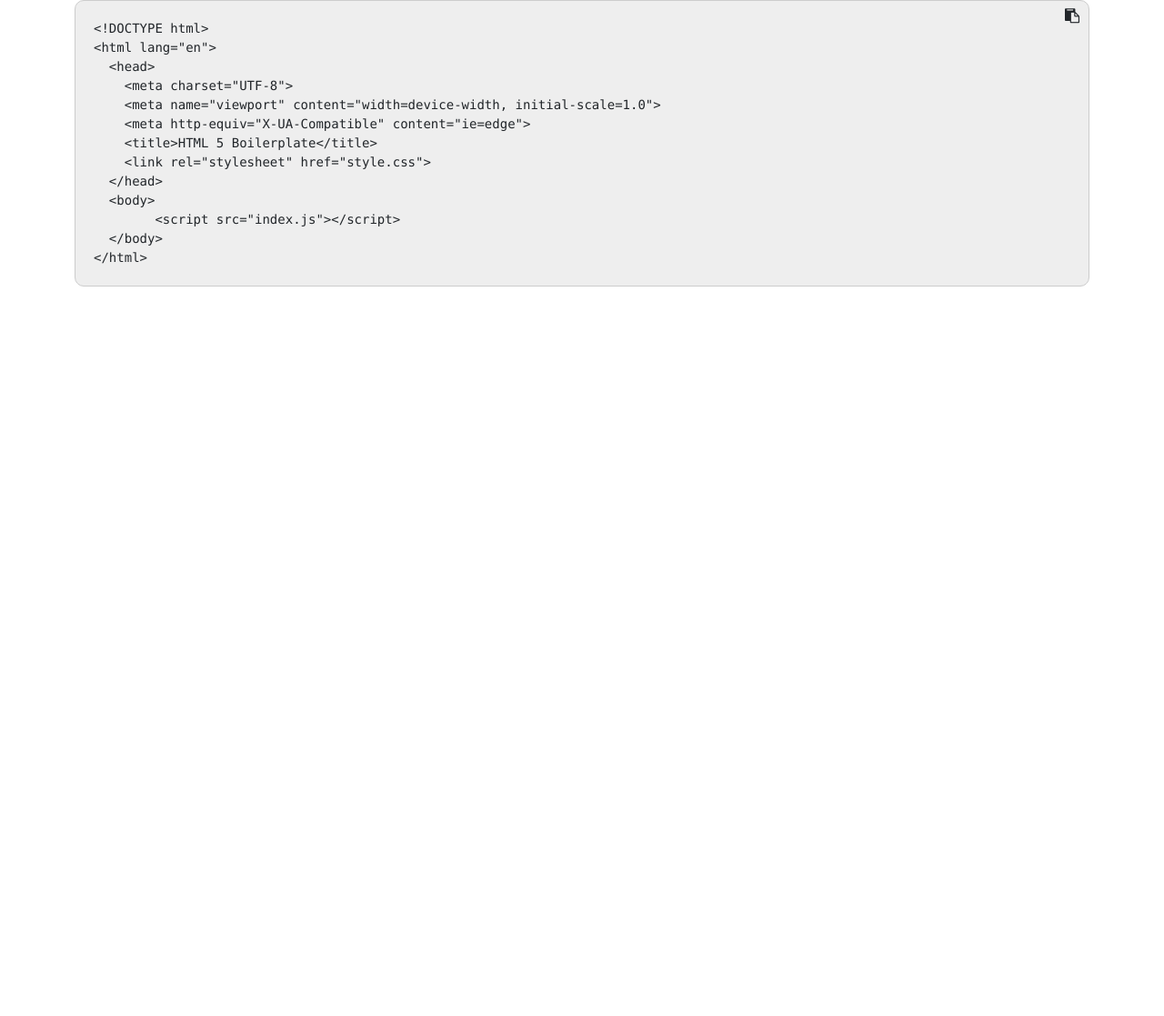
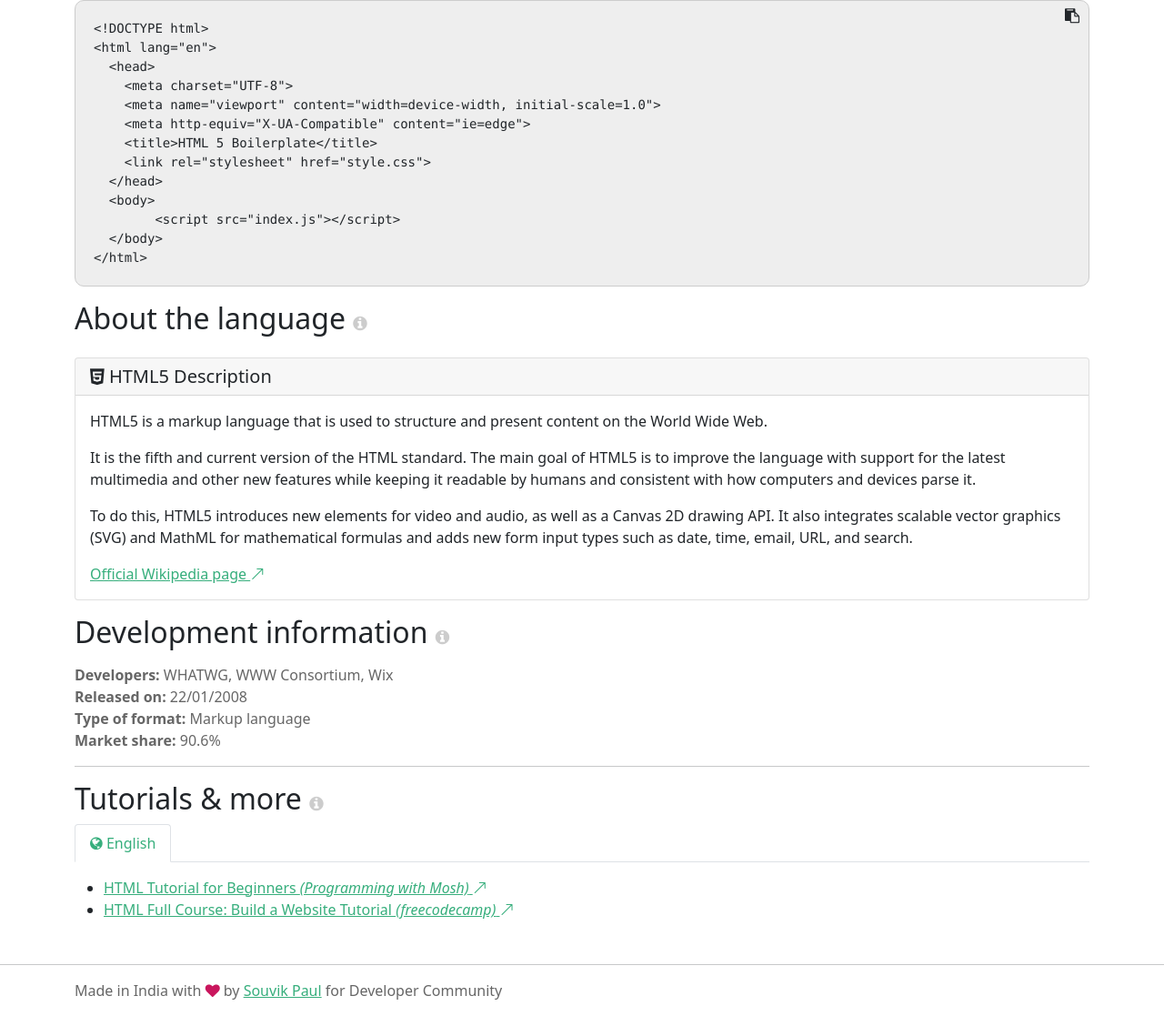
Before and after one commit to souvikpauldev/boilerplateworld, a plain HTML site: page language/html5.html in a window 1280 px wide. Shown: the part 237-1354 px from the top of the page at 91% size. Before the commit the page ends 800 px from the top, so only its background shows below. Drawn offline with nearby package versions, Linux system fonts and the light colour scheme.

Commit message:
ui update for content page

```diff
--- a/css/styles.css
+++ b/css/styles.css
@@ -27,3 +27,18 @@ code {
 .copy-btn:focus{
     box-shadow: 0px 0px 0px;
 }
+
+.fa-info-circle{
+    color: #ccc;
+    cursor: pointer;
+}
+.fa-info-circle:hover{
+    color: #666;
+}
+
+.nav-item .active {
+    color: #36AE7C !important;
+}
+.nav-item .nav-link {
+    color: #666;
+}
--- a/index.html
+++ b/index.html
@@ -45,7 +45,5 @@
     <script src="https://cdn.jsdelivr.net/npm/bootstrap@5.1.3/dist/js/bootstrap.min.js" integrity="sha384-QJHtvGhmr9XOIpI6YVutG+2QOK9T+ZnN4kzFN1RtK3zEFEIsxhlmWl5/YESvpZ13" crossorigin="anonymous"></script>
     <!-- jquery cdn -->
     <script src="https://code.jquery.com/jquery-3.6.0.min.js" integrity="sha256-/xUj+3OJU5yExlq6GSYGSHk7tPXikynS7ogEvDej/m4=" crossorigin="anonymous"></script>
-    <!-- prettify js -->
-    <script src="https://cdn.jsdelivr.net/gh/google/code-prettify@master/loader/run_prettify.js?skin=default"></script>
   </body>
 </html>
--- a/language/html5.html
+++ b/language/html5.html
@@ -36,15 +36,15 @@
 
     <main class="container" style="padding-top: 70px;">
       <!-- upper area -->
-      <h2 class="text-center mt-3">HTML5 Boilerplate</h2>
-      <p class="text-center"><a href="#"><span class="badge rounded-pill bg-danger">#language</span></a></p>
-      <p class="text-center" style="color: #666;">
+      <h2 class=" mt-3">HTML5 Boilerplate</h2>
+      <p class=""><a href="#"><span class="badge rounded-pill bg-danger">#language</span></a></p>
+      <p class="" style="color: #666;">
           No more strugling for finding boilerplate codes.<br>
           <b>Just copy, paste &amp; go!</b>
       </p>
 
-      <!-- content area -->
-        <pre class="mt-3"><button class="btn copy-btn" data-bs-toggle="tooltip" data-bs-placement="left" title="Copy code" onclick="copyCode('html5-boiperplate')"><i class="fa fa-clipboard"></i></button><div style="width: 100%; overflow-x: scroll; padding: 20px 0px 20px 0px;"><code id="html5-boilerplate">&lt;!DOCTYPE html&gt;
+      <!-- code area -->
+        <pre class="mt-3"><button class="btn copy-btn" title="Copy code" onclick="copyCode('html5-boiperplate')"><i class="fa fa-clipboard"></i></button><div style="width: 100%; overflow-x: scroll; padding: 20px 0px 20px 0px;"><code id="html5-boilerplate">&lt;!DOCTYPE html&gt;
 &lt;html lang="en"&gt;
   &lt;head&gt;
     &lt;meta charset="UTF-8"&gt;
@@ -57,7 +57,53 @@
 	&lt;script src="index.js">&lt;/script&gt;
   &lt;/body&gt;
 &lt;/html&gt;</code></div></pre>
+
+    <h2>About the language&nbsp;<i class="fa fa-info-circle" style="font-size: 18px;" data-bs-toggle="tooltip" data-bs-placement="bottom" title="The description is written & paraphrased by GPT-3"></i></h2>
+    <!-- content area -->
+    <div class="card mt-4">
+      <h5 class="card-header"><i class="fa fa-html5"></i>&nbsp;HTML5 Description</h5>
+      <div class="card-body">
+        <div class="card-text">
+            <p>HTML5 is a markup language that is used to structure and present content on the World Wide Web.</p>
+            <p>It is the fifth and current version of the HTML standard. The main goal of HTML5 is to improve the language with support for the latest multimedia and other new features while keeping it readable by humans and consistent with how computers and devices parse it. </p>
+            <p>To do this, HTML5 introduces new elements for video and audio, as well as a Canvas 2D drawing API. It also integrates scalable vector graphics (SVG) and MathML for mathematical formulas and adds new form input types such as date, time, email, URL, and search.</p>
+
+            <a href="https://en.wikipedia.org/wiki/HTML5" target="_blank">Official Wikipedia page&nbsp;<i class="bi bi-arrow-up-right"></i></a>
+        </div>
+      </div>
+    </div>
+    <!-- developer information -->
+    <h2 class="mt-3">Development information&nbsp;<i class="fa fa-info-circle" style="font-size: 18px;" data-bs-toggle="tooltip" data-bs-placement="bottom" title="The information is verified by @boilerplateworld"></i></h2>
+    <p class="mt-3" style="color: #666;">
+        <b>Developers:</b>&nbsp;WHATWG, WWW Consortium, Wix<br>
+        <b>Released on:</b>&nbsp;22/01/2008<br>
+        <b>Type of format:</b>&nbsp;Markup language<br>
+        <b>Market share:</b>&nbsp;90.6%<br>
+    </p>
+    <hr>
+    <!-- tutorials -->
+    <h2 class="mt-3">Tutorials &amp; more&nbsp;<i class="fa fa-info-circle" style="font-size: 18px;" data-bs-toggle="tooltip" data-bs-placement="bottom" title="Tutorials are verified by @boilerplateworld"></i></h2>
+
+    <ul class="nav nav-tabs" id="myTab" role="tablist">
+      <li class="nav-item" role="presentation">
+        <button class="nav-link active" id="home-tab" data-bs-toggle="tab" data-bs-target="#en" type="button" role="tab" aria-controls="home" aria-selected="true"><i class="fa fa-globe"></i>&nbsp;English</button>
+      </li>
+    </ul>
+    <div class="tab-content" id="myTabContent">
+        <div class="tab-pane fade show active pt-3 pb-3" id="en" role="tabpanel" aria-labelledby="home-tab">
+            <ul>
+                <li><a href="https://www.youtube.com/watch?v=qz0aGYrrlhU" target="_blank">HTML Tutorial for Beginners <i>(Programming with Mosh)</i>&nbsp;<i class="bi bi-arrow-up-right"></i></a></li>
+                <li><a href="https://www.youtube.com/watch?v=qz0aGYrrlhU" target="_blank">HTML Full Course: Build a Website Tutorial <i>(freecodecamp)</i>&nbsp;<i class="bi bi-arrow-up-right"></i></a></li>
+            </ul>
+        </div>
+    </div>
     </main>
+    <hr>
+    <footer>
+        <div class="container">
+            <p style="color: #666;">Made in India with <i class="fa fa-heart" style="color: #C9165D;"></i> by <a href="https://twitter.com/thesouvikpaul" target="_blank">Souvik Paul</a> for Developer Community</p>
+        </div>
+    </footer>
 
     <!-- bootstrap js cdn -->
     <script src="https://cdn.jsdelivr.net/npm/@popperjs/core@2.10.2/dist/umd/popper.min.js" integrity="sha384-7+zCNj/IqJ95wo16oMtfsKbZ9ccEh31eOz1HGyDuCQ6wgnyJNSYdrPa03rtR1zdB" crossorigin="anonymous"></script>
@@ -76,7 +122,7 @@
             $(".copy-btn").html('<i class="bi bi-check2-circle" style="color: green;"></i>');
             setTimeout(function(){
                 $(".copy-btn").html('<i class="fa fa-clipboard"></i>');
-            },1000);
+            },3000);
         }
     </script>
   </body>
```
